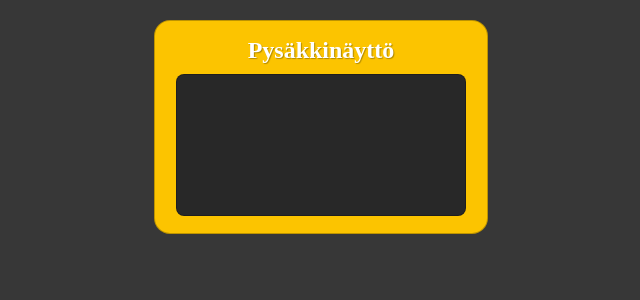
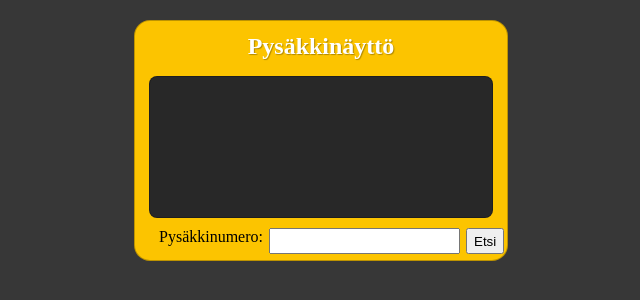
Before and after one commit to SamKallio/Pysakkinaytto, a React (Vite) app: page / in a window 1280 px wide. Shown: the top 300 px of the page, without its empty margins (319-959 px from the left). Built offline with nearby package versions, Linux system fonts and the light colour scheme.

Commit message:
implemented SearchStopData component and little bit of css tuning

```diff
--- a/src/App.css
+++ b/src/App.css
@@ -1,17 +1,21 @@
 .container {
   margin: auto;
   margin-top: 20px;
-  max-width: 320px;
+  max-width: 360px;
   min-height: 200px;
   background: rgb(252, 196, 0);
   border: 1px solid rgba(0, 0, 0, 0.25);
   padding: 6px;
   border-radius: 16px;
+  display: flex;
+  flex-direction: column;
+  align-items: center;
+  gap: 10px;
 }
 
 #stopHeader {
   color: white;
-  margin: 10px;
+  margin: 6px;
   font-weight: bolder;
   text-align: center;
   text-shadow: 1px 1px 1px rgba(0, 0, 0, 0.3);
@@ -19,9 +23,23 @@
 
 #stopScreen {
   background-color: rgb(40, 40, 40);
-  width: 90%;
+  width: 95%;
   margin: auto;
   min-height: 140px;
   border-radius: 8px;
   border: 1px solid rgba(0, 0, 0, 0.25);
+  display: flex;
 }
+
+#searchBox {
+  display: flex;
+  flex-direction: row;
+  gap: 6px;
+  width: 90%;
+  border-radius: 8px;
+}
+
+#searchInput {
+  padding-left: 8px;
+  height: 20px;
+}
--- a/src/components/BusStopScreen.jsx
+++ b/src/components/BusStopScreen.jsx
@@ -1,10 +1,12 @@
 import "../App.css";
+import SearchStopData from "./SearchStopData";
 
 function BusStopScreen() {
   return (
     <div className="container">
       <h2 id="stopHeader">Pysäkkinäyttö</h2>
       <div id="stopScreen"></div>
+      <SearchStopData />
     </div>
   );
 }
--- /dev/null
+++ b/src/components/SearchStopData.jsx
@@ -0,0 +1,51 @@
+import React from "react";
+import { useState } from "react";
+
+function SearchStopData() {
+  const [currentNumber, setCurrentNumber] = useState(0);
+
+  const searchStop = (e) => {
+    e.preventDefault();
+
+    if (currentNumber) {
+      fetch("http://data.foli.fi/siri/sm/pretty")
+        .then((response) => {
+          if (!response.ok) {
+            throw new Error("Network response was not ok");
+          }
+          return response.json();
+        })
+        .then((data) => {
+          if (data.hasOwnProperty(currentNumber)) {
+            const stopData = data[currentNumber];
+            console.log(
+              "stopNumber: " +
+                currentNumber +
+                " stopName: " +
+                stopData.stop_name
+            );
+          } else {
+            console.log("Couldn't find data for this stop number");
+          }
+        })
+        .catch((error) => {
+          console.error("Error while fetching:", error);
+        });
+    }
+  };
+
+  return (
+    <form id="searchBox" onSubmit={searchStop}>
+      <label>Pysäkkinumero:</label>
+      <input
+        id="searchInput"
+        type="number"
+        min="0"
+        onChange={() => setCurrentNumber(event.target.value)}
+      ></input>
+      <input type="submit" value="Etsi"></input>
+    </form>
+  );
+}
+
+export default SearchStopData;
--- a/src/index.css
+++ b/src/index.css
@@ -1,4 +1,6 @@
-body {
+body,
+html {
   background-color: rgb(55, 55, 55);
-  overflow: hidden;
+  height: 100%;
+  margin: 0;
 }
```
